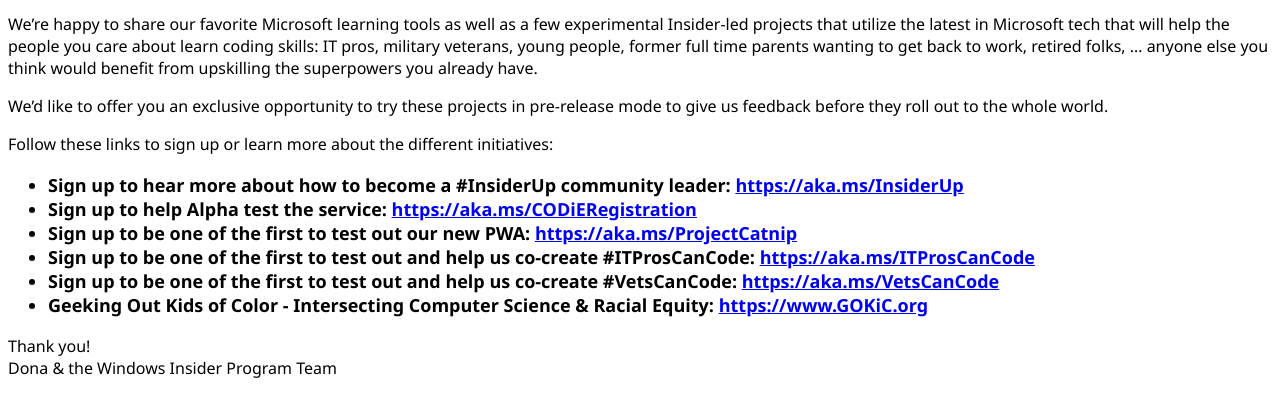
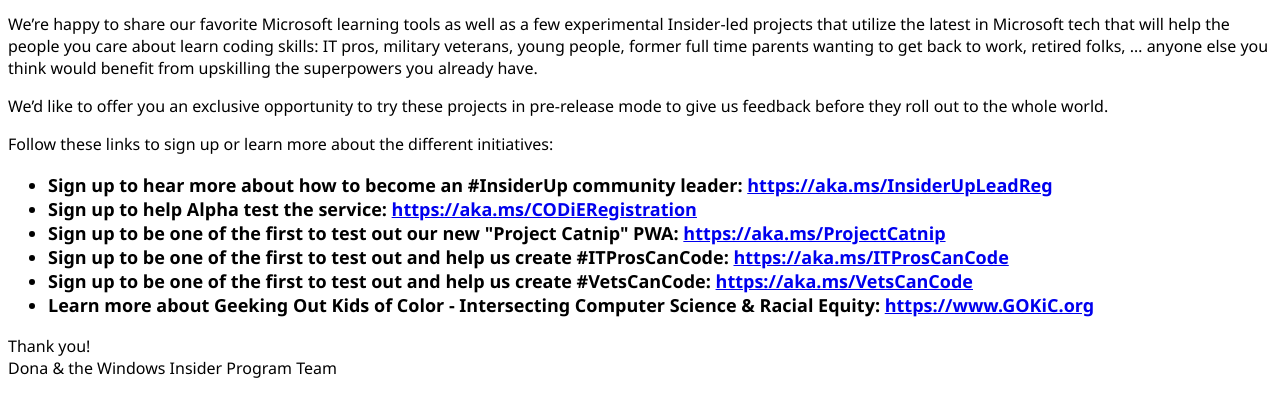
Before and after one commit to bleblancMSFT/bleblancMSFT.github.io, a plain HTML site: page insiderup.html in a window 1280 px wide. Shown: the part 133-550 px from the top of the page. Drawn offline with Linux system fonts and the light colour scheme.

Commit message:
Update insiderup.html

```diff
--- a/insiderup.html
+++ b/insiderup.html
@@ -18,12 +18,12 @@
 <p>Follow these links to sign up or learn more about the different initiatives:</p>
 
 <ul>
-<li>Sign up to hear more about how to become a #InsiderUp community leader: <a href="https://aka.ms/InsiderUp">https://aka.ms/InsiderUp</a></li>
+<li>Sign up to hear more about how to become an #InsiderUp community leader: <a href="https://aka.ms/InsiderUpLeadReg">https://aka.ms/InsiderUpLeadReg</a></li>
 <li>Sign up to help Alpha test the <CODiE> service: <a href="https://aka.ms/CODiERegistration">https://aka.ms/CODiERegistration</a></li>
-<li>Sign up to be one of the first to test out our new PWA: <a href="https://aka.ms/ProjectCatnip">https://aka.ms/ProjectCatnip</a></li>
-<li>Sign up to be one of the first to test out and help us co-create #ITProsCanCode: <a href="https://aka.ms/ITProsCanCod">https://aka.ms/ITProsCanCode</a></li>
-<li>Sign up to be one of the first to test out and help us co-create #VetsCanCode: <a href="https://aka.ms/VetsCanCode<">https://aka.ms/VetsCanCode</a></li>
-<li>Geeking Out Kids of Color - Intersecting Computer Science & Racial Equity: <a href="https://www.GOKiC.org">https://www.GOKiC.org</a></li>
+<li>Sign up to be one of the first to test out our new "Project Catnip" PWA: <a href="https://aka.ms/ProjectCatnip">https://aka.ms/ProjectCatnip</a></li>
+<li>Sign up to be one of the first to test out and help us create #ITProsCanCode: <a href="https://aka.ms/ITProsCanCod">https://aka.ms/ITProsCanCode</a></li>
+<li>Sign up to be one of the first to test out and help us create #VetsCanCode: <a href="https://aka.ms/VetsCanCode<">https://aka.ms/VetsCanCode</a></li>
+<li>Learn more about Geeking Out Kids of Color - Intersecting Computer Science & Racial Equity: <a href="https://www.GOKiC.org">https://www.GOKiC.org</a></li>
 </ul>
 
 <p>
```
